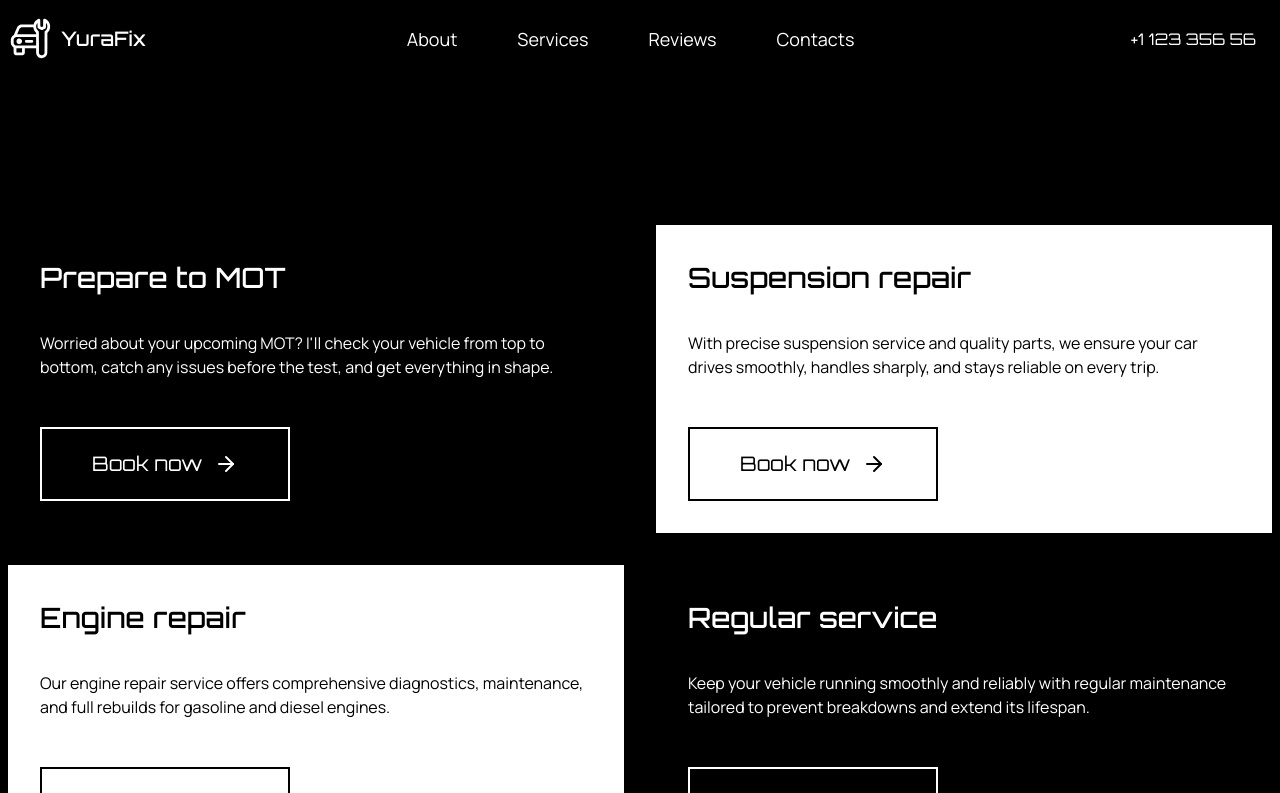
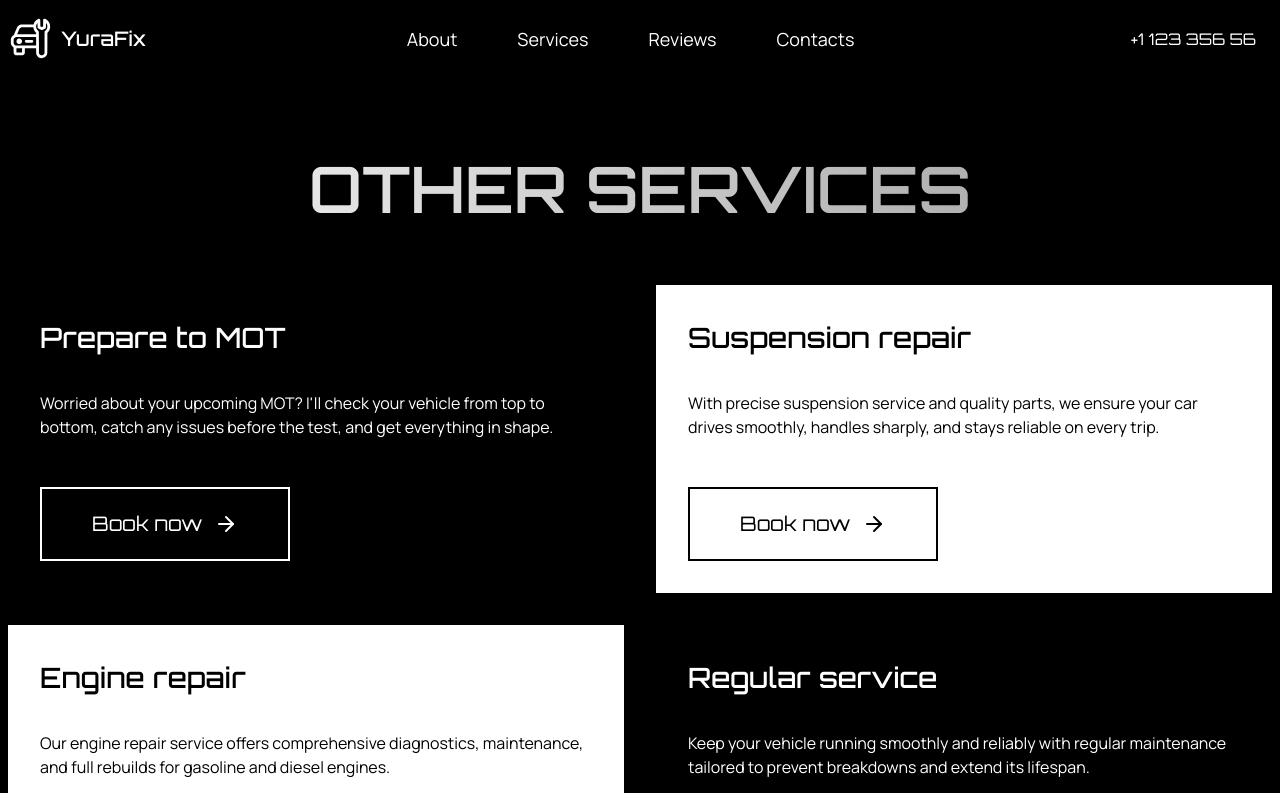
Before and after one commit to TetraQuadra/service-landing, a Next.js app: page /other-services in a window 1280 px wide. Shown: the top 793 px of the page. Built offline with nearby package versions, Linux system fonts and the light colour scheme.

Commit message:
fix: 2nd page title & link to other services

```diff
--- a/src/app/other-services/page.tsx
+++ b/src/app/other-services/page.tsx
@@ -80,7 +80,7 @@ const MainServices = () => {
         <>
             <section className="w-full py-16 " id="services">
                 <div className="mx-auto container px-2 w-full">
-                    <h2 className="text-[40px] font-[500] text-center mb-6 opacity-0">Main Services</h2>
+                    <h2 className="text-[64px] max-lg:text-[44px] max-sm:text-[36px] font-[600] text-center mb-12 bg-gradient-to-r from-white to-[#999999] bg-clip-text text-transparent">OTHER SERVICES</h2>
                     <div className="grid grid-cols-1 lg:grid-cols-2 gap-8">
                         {services.map((service, idx) => (
                             <div
--- a/src/sections/ContactsSection.tsx
+++ b/src/sections/ContactsSection.tsx
@@ -11,7 +11,7 @@ const ContactsSection: React.FC = () => {
     return (
         <section className="w-full min-h-[500px] py-12 px-2 bg-black flex flex-col items-center justify-center" id="contacts">
             <div className="container mx-auto flex flex-col lg:flex-row gap-8 lg:gap-16 items-stretch">
-                <div className="flex-1 flex flex-col justify-center text-white font-['Orbitron'] max-w-xl ">
+                <div className="flex-1 flex flex-col justify-center text-white font-['Orbitron'] max-w-xl max-md:items-center max-md:text-center">
                     <h2 className="text-[48px] font-bold mb-8 tracking-wider bg-gradient-to-r from-white to-[#999999] bg-clip-text text-transparent">CONTACTS</h2>
 
                     <div className="mb-8">
--- a/src/sections/MainServices.tsx
+++ b/src/sections/MainServices.tsx
@@ -85,7 +85,11 @@ const MainServices = () => {
                                 variant={getButtonVariant(idx)}
                                 icon
                                 className="mt-auto w-fit"
-                                onClick={(e) => handleSmoothScroll(e, "#contact")}
+                                onClick={(e) => {
+                                    if (service.link === "#contact") {
+                                        handleSmoothScroll(e, "#contact");
+                                    }
+                                }}
                             >
                                 {service.link === "#contact" ? "Book now" : "Other services"}
                             </LinkStyled>
```
